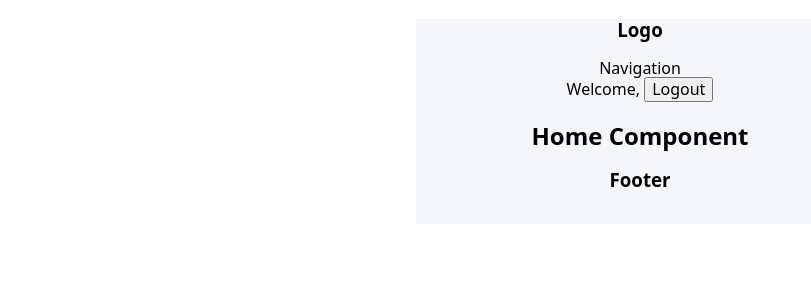
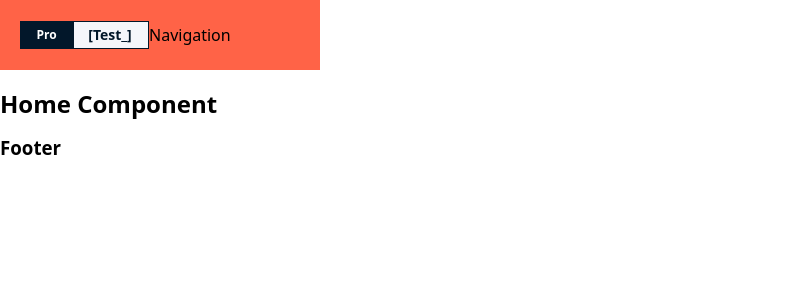
Before and after one commit to DRAKOS6666/GoIt-Test-Pro-Team11, a React (Create React App) app: page / in a window 1280 px wide. Shown: the top 300 px of the page, without its empty margins (0-811 px from the left). Built offline with nearby package versions, Linux system fonts and the light colour scheme.

Commit message:
work logo

```diff
--- a/src/components/App.js
+++ b/src/components/App.js
@@ -17,10 +17,7 @@ import Contacts from 'views/Contacts';
 import Footer from 'views/Footer';
 import Loader from 'components/Loader';
 
-
-
 import './index.css';
-
 
 function App() {
   const dispatch = useDispatch();
@@ -36,40 +33,27 @@ function App() {
       </Header>
       <Suspense fallback={<Loader />}>
         <Switch>
+          <PublicRoute path="/auth" component={Login} restricted />
 
-          <PublicRoute
-            path="/auth"
-            component={Login}
-            restricted
-          />
-          <PublicRoute
-            path="/test"
-            component={Test}
-            redirectTo="/auth"
-          />
-          <PublicRoute
-            path="/results"
-            component={Results}
-            redirectTo="/auth"
-          />
+          <PublicRoute path="/test" component={Test} redirectTo="/auth" />
+
+          <PublicRoute path="/results" component={Results} redirectTo="/auth" />
+
           <PublicRoute
             path="/useful-info"
             component={Materials}
             redirectTo="/auth"
           />
+
           <PublicRoute
             path="/contacts"
             component={Contacts}
             redirectTo="/auth"
           />
-          <PublicRoute
-            path="/"
-            component={Home}
-            redirectTo="/auth"
-          />
+
+          <PublicRoute path="/" component={Home} redirectTo="/auth" />
 
           <Redirect to="/auth" />
-
         </Switch>
         <Footer />
       </Suspense>
--- a/src/components/Header/Header.js
+++ b/src/components/Header/Header.js
@@ -3,18 +3,25 @@ import UserMenu from 'components/UserMenu';
 import { useSelector } from 'react-redux';
 import { authSelectors } from 'redux/auth';
 
-import styles from './Header.module.css'
+import styles from './Header.module.css';
 import Navigation from 'components/Navigation';
 
 export default function Header() {
   const isAuth = useSelector(authSelectors.getIsAuthUser);
 
   return (
-    <div className='header-wrapper'>
-      <h3>Logo</h3>
+    <div className={styles.headerWrapper}>
+      <div className={styles.logo}>
+        <div className={styles.pro}>
+          <b className={styles.textpro}>Pro</b>
+        </div>
+        <div className={styles.test}>
+          <b className={styles.texttest}>[Test_]</b>
+        </div>
+      </div>
       {/* {isAuth && <UserMenu />} */}
       <Navigation />
-      <UserMenu />
+      {/* <UserMenu /> */}
     </div>
-  )
+  );
 }
--- a/src/components/Header/Header.module.css
+++ b/src/components/Header/Header.module.css
@@ -0,0 +1,50 @@
+.headerWrapper {
+  display: flex;
+  align-items: center;
+  width: 320px;
+  height: 70px;
+  background-color: var(--primary-bg-color);
+  background-color: tomato;
+}
+
+.logo {
+  display: flex;
+  margin-left: 20px;
+  margin-top: 21px;
+  margin-bottom: 21px;
+  width: 129px;
+  height: 28px;
+  border: 1px solid var(--footer-bg-color);
+}
+
+.pro {
+  display: flex;
+  align-items: center;
+  justify-content: center;
+  width: 53px;
+  color: var(--white-text-color);
+  background-color: var(--footer-bg-color);
+}
+
+.textpro {
+  display: block;
+  margin-right: 13px;
+  margin-left: 11px;
+  font-size: 12px;
+}
+
+.test {
+  display: flex;
+  align-items: center;
+  justify-content: center;
+  width: 74px;
+  background-color: var(--primary-bg-color);
+}
+
+.texttest {
+  display: block;
+  margin-right: 9px;
+  margin-left: 7px;
+  font-size: 14px;
+  color: var(--footer-bg-color);
+}
--- a/src/components/index.css
+++ b/src/components/index.css
@@ -26,7 +26,7 @@
   }
 }
 
-.wrapper {
+/* .wrapper {
   text-align: center;
   padding: 15px;
   padding-top: 0;
@@ -34,4 +34,4 @@
   background-color: var(--primary-bg-color);
   margin: 0 auto;
   width: 35%;
-}
+} */
```
